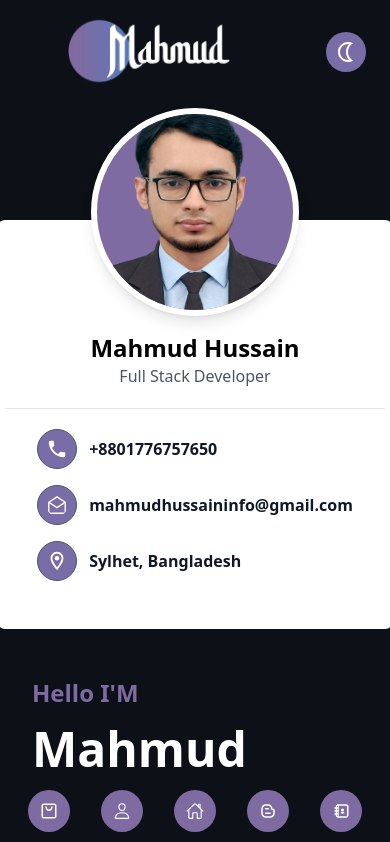
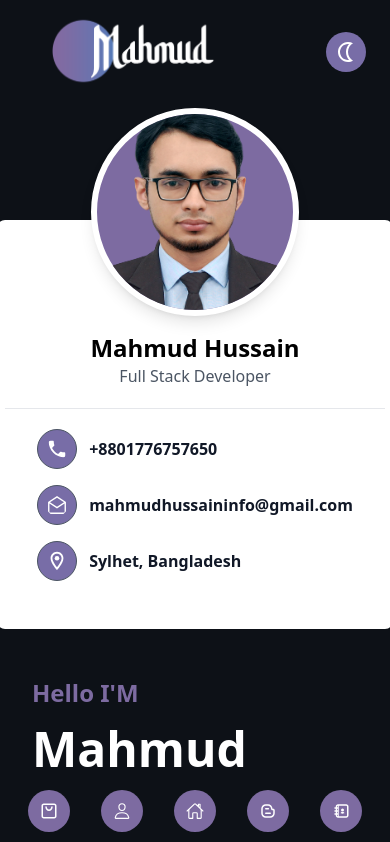
Before and after one commit to mahmudhussaininfo/portfolio-nextjs, a Next.js app: page / in a window 390 px wide. Shown: the top 842 px of the page. Built offline with nearby package versions, Linux system fonts and the light colour scheme.

Commit message:
header update

```diff
--- a/app/components/Navbar/Header.jsx
+++ b/app/components/Navbar/Header.jsx
@@ -6,8 +6,8 @@ import Link from "next/link.js";
 const Header = () => {
   return (
     <div>
-      <div className="container mx-auto md:w-[65%]">
-        <div className="flex items-center justify-between pt-3 max-sm:px-6">
+      <div className="md:container md:mx-auto md:w-[65%]">
+        <div className="flex items-center justify-between pt-3 max-sm:px-2">
           <Link href="/">
             <Image
               src="/logo-light.png"
@@ -25,7 +25,7 @@ const Header = () => {
             />
           </Link>
 
-          <div className="flex items-center gap-4">
+          <div className="flex items-center gap-4 max-sm:mr-4">
             <ThemeToggle />
           </div>
         </div>
```
